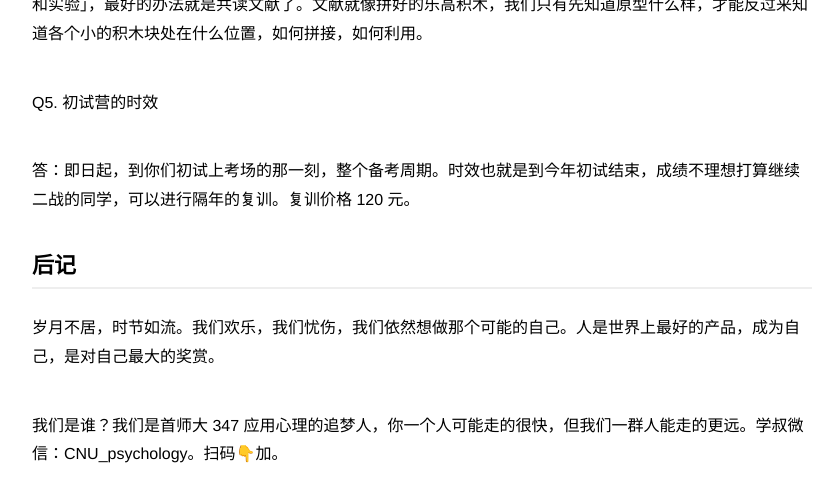
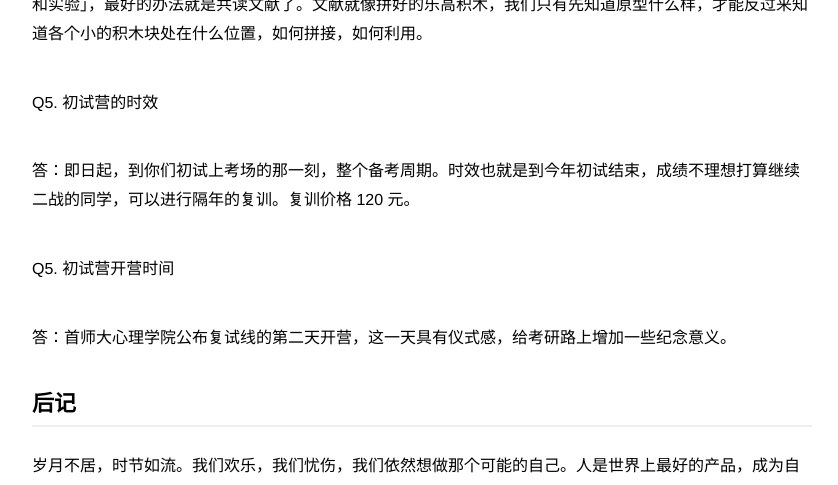
Before and after one commit to zapp926/cnu.github.io, a Jekyll site: the page built from _posts/2020-03-10-training-camp.md, in a window 1280 px wide and 900 px high, scrolled down 2424 px, cut to the strip 0-485 px from the top of the window. Shown: the whole strip, without its empty margins (218-1056 px from the left). Built offline with Jekyll 4.4.1, drawn with Linux system fonts in a browser that asks for light colours.

Commit message:
Update 2020-03-10-training-camp.md

```diff
--- a/_posts/2020-03-10-training-camp.md
+++ b/_posts/2020-03-10-training-camp.md
@@ -49,6 +49,10 @@ Q5. 初试营的时效
 
 答：即日起，到你们初试上考场的那一刻，整个备考周期。时效也就是到今年初试结束，成绩不理想打算继续二战的同学，可以进行隔年的复训。复训价格 120 元。
 
+Q5. 初试营开营时间
+
+答：首师大心理学院公布复试线的第二天开营，这一天具有仪式感，给考研路上增加一些纪念意义。
+
 ## 后记
 
 岁月不居，时节如流。我们欢乐，我们忧伤，我们依然想做那个可能的自己。人是世界上最好的产品，成为自己，是对自己最大的奖赏。
```
